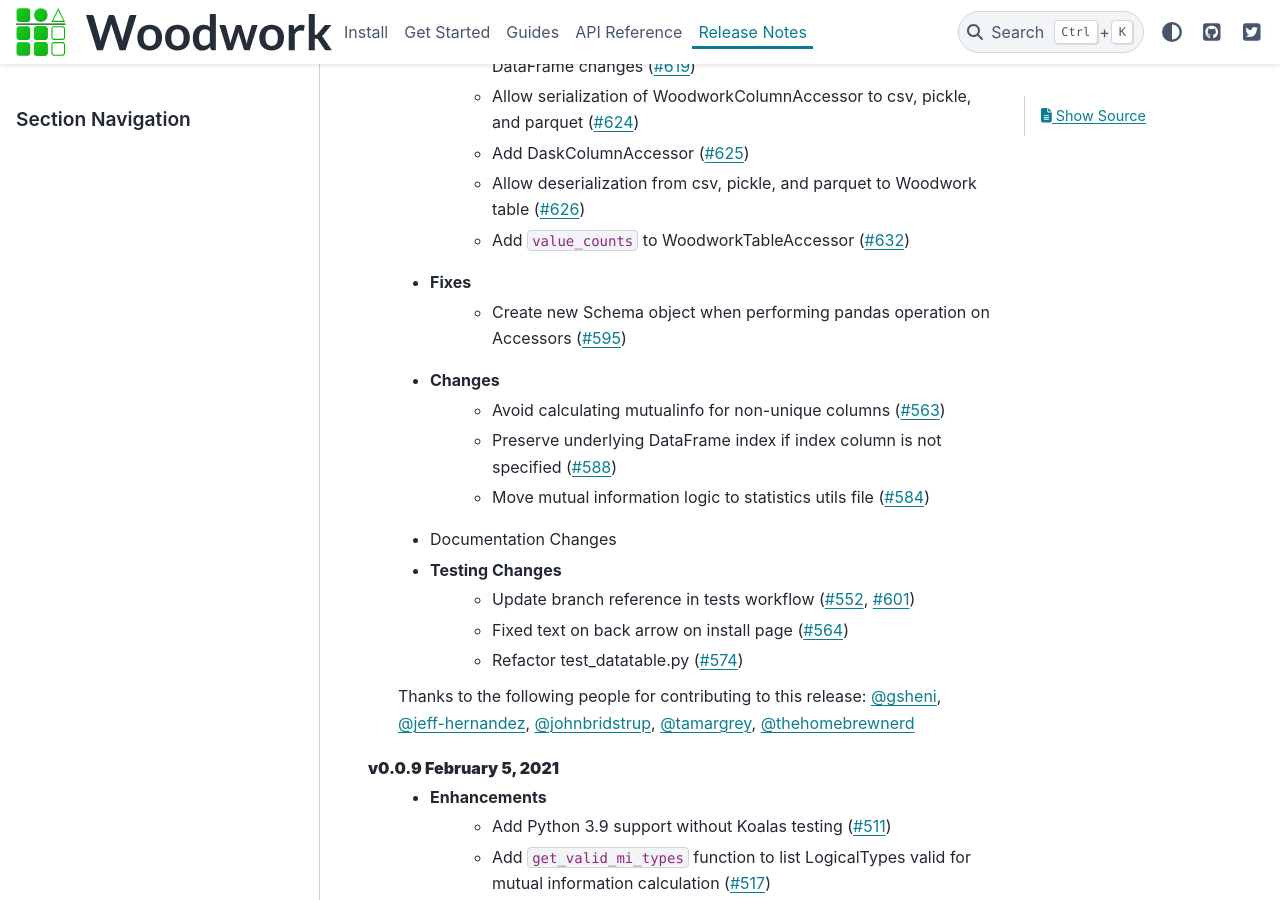
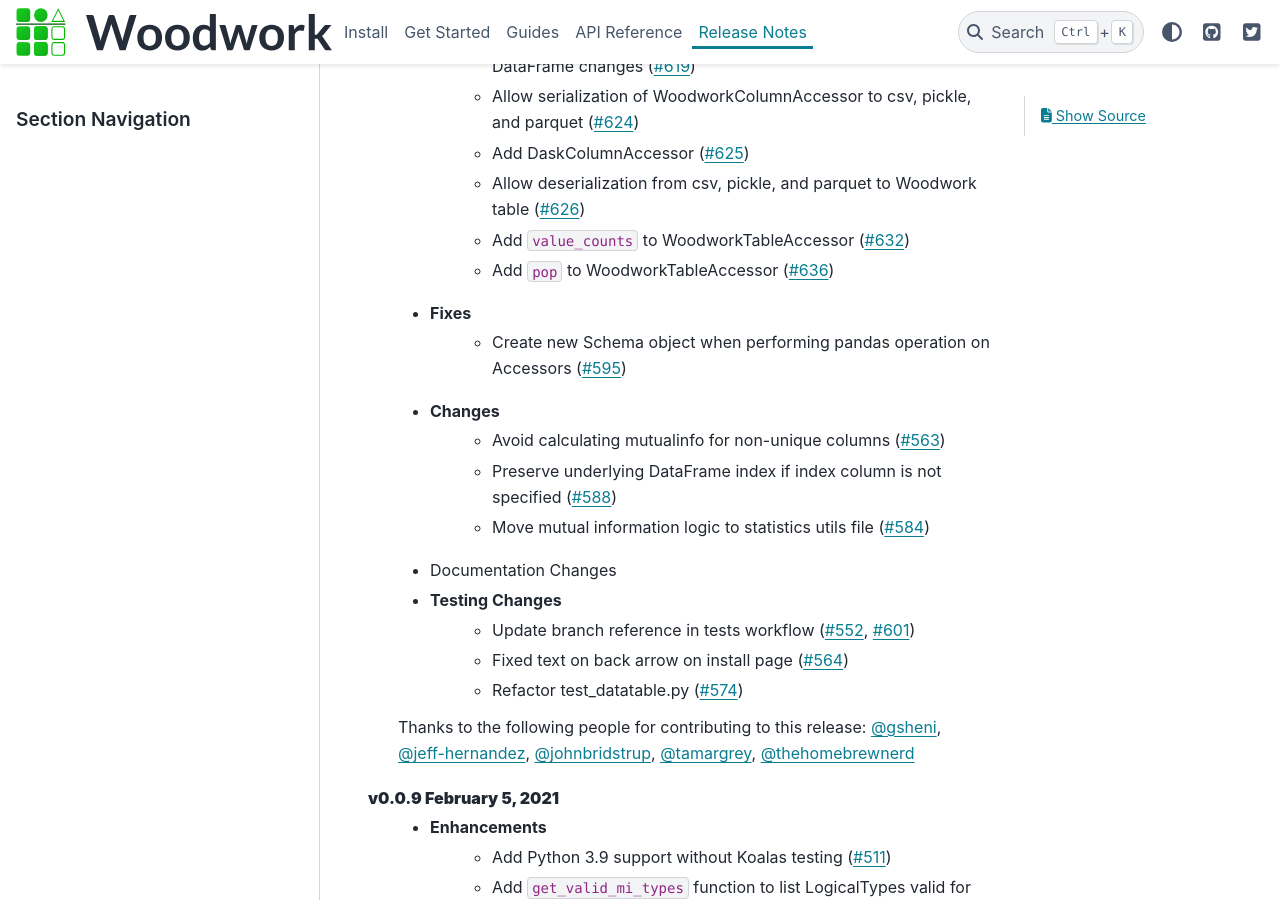
Before and after one commit to alteryx/woodwork, a Sphinx documentation site: the page built from docs/source/release_notes.rst, in a window 1280 px wide and 900 px high, scrolled down 1205 px. Built offline with Sphinx 7.4.7 and the PyData theme 0.15.4, drawn with Linux system fonts in a browser that asks for light colours; comment, search, counter and statistics services are not loaded.

Commit message:
Add release note

```diff
--- a/docs/source/release_notes.rst
+++ b/docs/source/release_notes.rst
@@ -32,6 +32,7 @@ Release Notes
         * Add DaskColumnAccessor (:pr:`625`)
         * Allow deserialization from csv, pickle, and parquet to Woodwork table (:pr:`626`)
         * Add ``value_counts`` to WoodworkTableAccessor (:pr:`632`)
+        * Add ``pop`` to WoodworkTableAccessor (:pr:`636`)
     * Fixes
         * Create new Schema object when performing pandas operation on Accessors (:pr:`595`)
     * Changes
```
